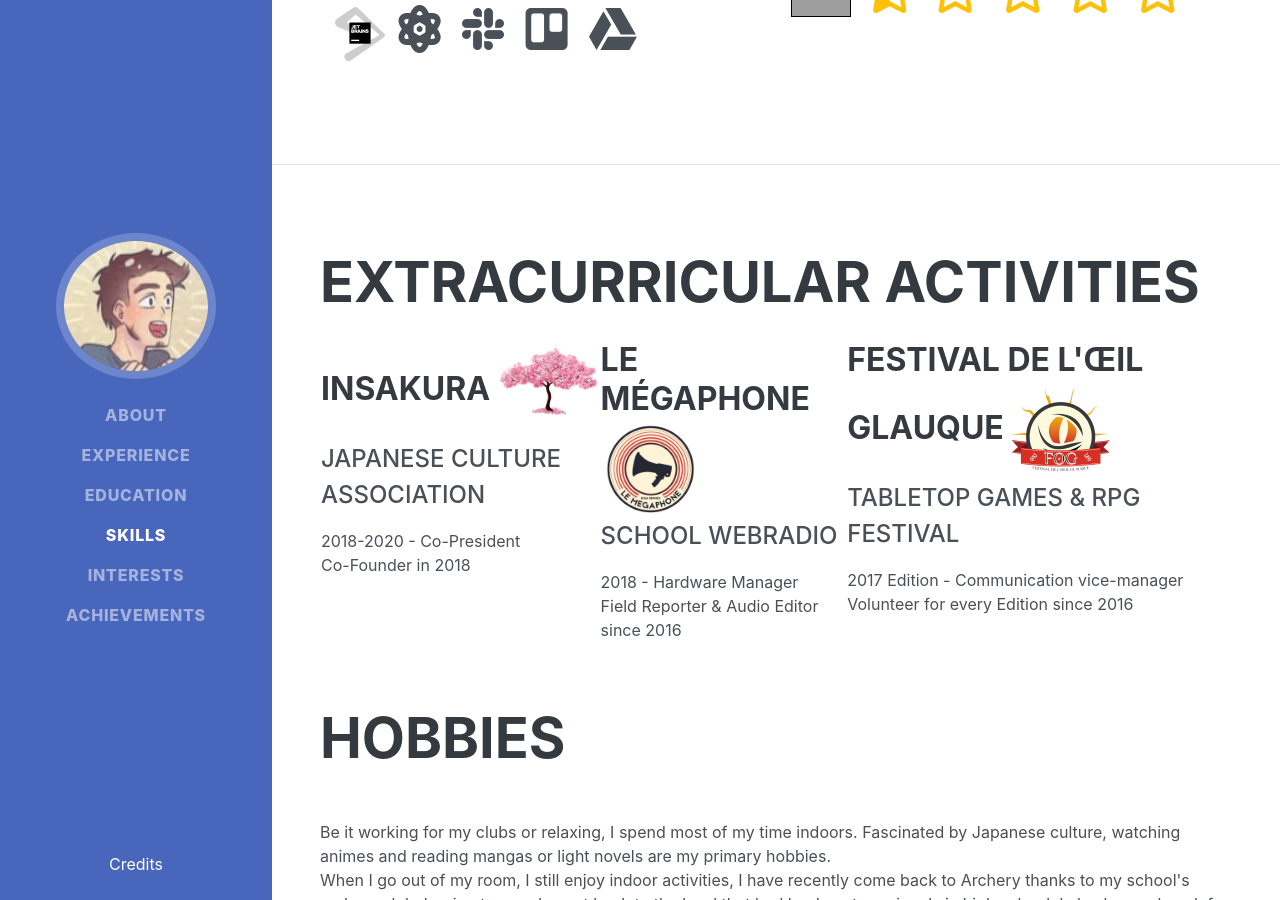
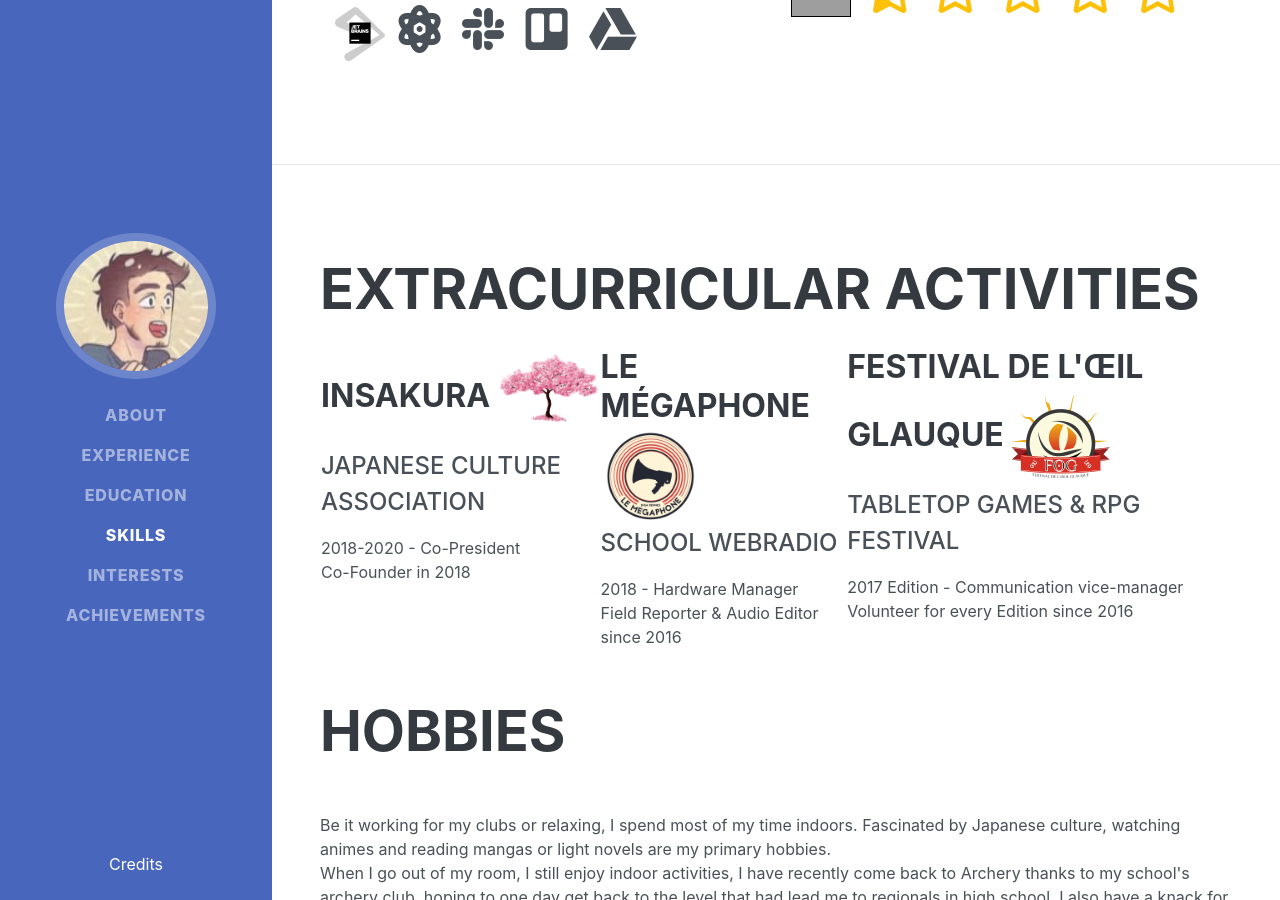
Before and after one commit to nk-fouque/resume, a Jekyll site: the page built from index.md, in a window 1280 px wide and 900 px high, scrolled down 4687 px. Built offline with Jekyll 4.4.1, drawn with Linux system fonts in a browser that asks for light colours; some web fonts are replaced; grey boxes are pictures that could not be loaded.

Commit message:
feat(Interests): Reworked Extracurricular activities to use Jekyll

```diff
--- a/_config.yml
+++ b/_config.yml
@@ -55,3 +55,4 @@
 
 collections:
   experiences:
+  interests:
--- /dev/null
+++ b/_includes/activity.html
@@ -0,0 +1,20 @@
+<div id="{{activity.control}}" class="collapse" data-parent="#accordion">
+    <div class="resume-item d-flex flex-column flex-md-row justify-content-between mb-5">
+        <div class="resume-content">
+            <h2 class="mb-0">{{activity.name}}</h2>
+            <div class="subheading mb-3">{{activity.description}}</div>
+            {% for title in activity.titles %}
+            <div>{{title.name}}</div>
+            {% endfor %}
+            <br>
+            <p class="mb-0">
+                {{activity.content}}
+            </p>
+        </div>
+        <div class="text-md-right">
+            <a href="{{activity.link}}">
+                <img src="{{site.baseurl}}/{{activity.logo}}" height="200h"/>
+            </a>
+        </div>
+    </div>
+</div>
--- /dev/null
+++ b/_includes/control-card.html
@@ -0,0 +1,10 @@
+<div class="resume-content card control-card" role="button"
+     data-toggle="collapse" data-target="#{{activity.control}}" aria-expanded="false">
+    <h3 class="mb-0">{{activity.name}}
+        <img src="{{site.baseurl}}/{{activity.logo}}" width="100"/>
+    </h3>
+    <div class="subheading mb-3">{{activity.description}}</div>
+    {% for title in activity.titles %}
+    <div>{{title.name}}</div>
+    {% endfor %}
+</div>
--- a/_includes/section/interests.html
+++ b/_includes/section/interests.html
@@ -3,94 +3,17 @@
         <h2 class="mb-4">Extracurricular Activities</h2>
 
         <div class="resume-item d-flex flex-column flex-md-row justify-content-between mb-5">
-            <div class="resume-content card control-card" role="button"
-                 data-toggle="collapse" data-target="#insakura" aria-expanded="false">
-                <h3 class="mb-0">Insakura
-                    <img src="{{site.baseurl}}/assets/img/insakura.png" width="100"/>
-                </h3>
-                <div class="subheading mb-3">Japanese Culture Association</div>
-                <div>2018-2020 - Co-President</div>
-                <div>Co-Founder in 2018</div>
-            </div>
-            <div class="resume-content card control-card" role="button"
-                 data-toggle="collapse" data-target="#megaphone" aria-expanded="false">
-                <h3 class="mb-0">Le Mégaphone
-                    <img src="{{site.baseurl}}/assets/img/megaphone.png" width="100"/>
-                </h3>
-                <div class="subheading mb-3">School Webradio</div>
-                <div>2018 - Hardware Manager</div>
-                <div>Field Reporter & Audio Editor since 2016</div>
-                <div class="btn" data-toggle="collapse" data-target="#megaphone" aria-expanded="false"></div>
-            </div>
-            <div class="resume-content card control-card" role="button"
-                 data-toggle="collapse" data-target="#fog" aria-expanded="false">
-                <h3 class="mb-0">Festival de l'Œil Glauque
-                    <img src="{{site.baseurl}}/assets/img/FOG.png" width="100"/>
-                </h3>
-                <div class="subheading mb-3">Tabletop Games & RPG Festival</div>
-                <div>2017 Edition - Communication vice-manager</div>
-                <div>Volunteer for every Edition since 2016</div>
-            </div>
+        {% assign sorted = (site.interests | sort: 'rank') %}
+        {% for activity in sorted %}
+        {% include control-card.html %}
+        {% endfor %}
         </div>
 
         <div id="accordion">
-            <div id="insakura" class="collapse" data-parent="#accordion">
-                <div class="resume-item d-flex flex-column flex-md-row justify-content-between mb-5">
-                    <div class="resume-content">
-                        <h2 class="mb-0">Insakura</h2>
-                        <div class="subheading mb-3">Japanese Culture Association</div>
-                        <div>2018-2020 - Co-President</div>
-                        <div>Co-Founder in 2018</div>
-                        <br>
-                        <p class="mb-0">
-                            Details Here
-                        </p>
-                    </div>
-                    <div class="text-md-right">
-                        <img src="{{site.baseurl}}/assets/img/insakura.png" height="200h"/>
-                    </div>
-                </div>
-            </div>
-            <div id="megaphone" class="collapse" data-parent="#accordion">
-                <div class="resume-item d-flex flex-column flex-md-row justify-content-between mb-5">
-                    <div class="resume-content">
-                        <h2 class="mb-0">Le Mégaphone</h2>
-                        <div class="subheading mb-3">School Webradio</div>
-                        <div>2018 - Hardware Manager</div>
-                        <div>Field Reporter & Audio Editor since 2016</div>
-                        <br>
-                        <p>
-                            Details here
-                        </p>
-                    </div>
-                    <div class="text-md-right">
-                        <a href="http://lemegaphone.asso.insa-rennes.fr/">
-                            <img src="{{site.baseurl}}/assets/img/megaphone.png" height="200h"/>
-                        </a>
-                    </div>
-                </div>
-            </div>
-            <div id="fog" class="collapse" data-parent="#accordion">
-            <div class="resume-item d-flex flex-column flex-md-row justify-content-between mb-5">
-                <div class="resume-content">
-                    <h2 class="mb-0">Festival de l'Œil Glauque</h2>
-                    <div class="subheading mb-3">Tabletop Games & RPG Festival</div>
-                    <div>2017 Edition - Communication vice-manager</div>
-                    <div>Volunteer for every Edition since 2016</div>
-                    <br>
-                    <p>
-                        Details Here
-                    </p>
-                </div>
-                <div class="text-md-right">
-                    <a href="https://oeilglauque.fr/">
-                        <img src="{{site.baseurl}}/assets/img/FOG.png" height="200h"/>
-                    </a>
-                </div>
-            </div>
-        </div>
-
-
+            {% assign sorted = (site.interests | sort: 'rank') %}
+            {% for activity in sorted %}
+            {% include activity.html %}
+            {% endfor %}
         </div>
 
 
```
Also changed, not shown: _interests/fog.md (added, +12 -0 lines), _interests/insakura.md (added, +13 -0 lines), _interests/megaphone.md (added, +12 -0 lines), docs/index.html (+37 -7 lines).
